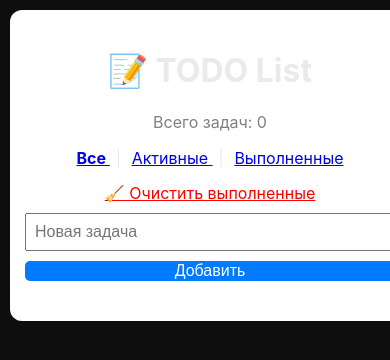
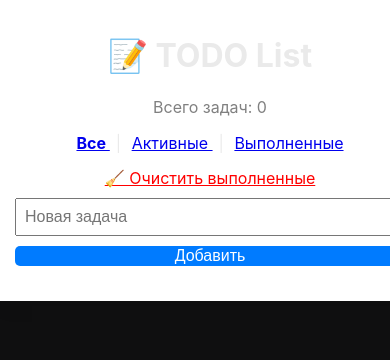
Before and after one commit to vital236/todo-app, a Flask app: page / in a window 390 px wide; the page is wider, and only the part inside the window is pictured. Shown: the top 360 px of that part. Run offline with Flask 3, Linux system fonts and the light colour scheme; data that the repository does not hold is empty.

Commit message:
full width mobile layout

```diff
--- a/static/style.css
+++ b/static/style.css
@@ -3,7 +3,7 @@
             font-family: -apple-system, BlinkMacSystemFont, "Segoe UI", Roboto, Arial;
             background: #0f0f10;
             color: #eaeaea;
-            padding: 10px;
+            padding: 0;
 
         }
 
@@ -86,6 +86,12 @@
             font-size: 14px;
         }
         @media (max-width: 600px) {
+            .container {
+                width: 100%;
+                max-width: 100%;
+                border-radius: 0;
+                padding: 15px;
+            }
             form {
                 flex-direction: column;
             }
```
